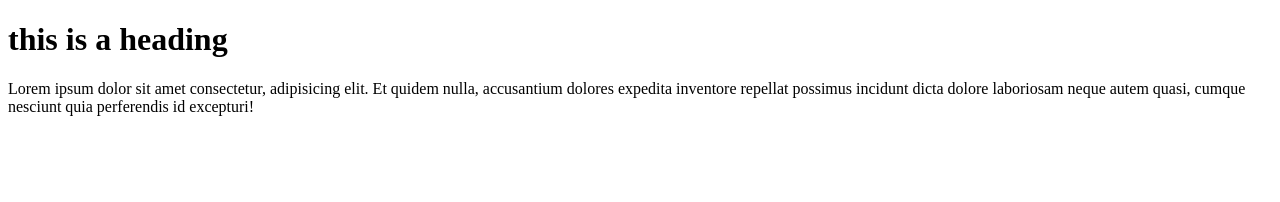
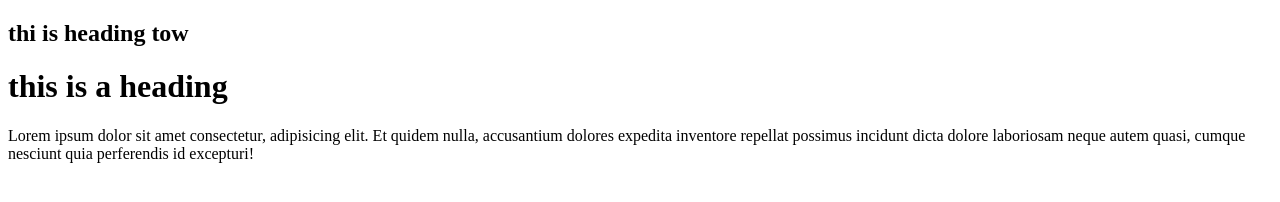
Before and after one commit to qasim786777/akprojects, a plain HTML site: page index.html in a window 1280 px wide. Drawn offline with Linux system fonts and the light colour scheme.

Commit message:
added heading

```diff
--- a/index.html
+++ b/index.html
@@ -7,7 +7,7 @@
     <title>qasim</title>
 </head>
 <body>
-
+ <h2>thi is heading tow</h2>
     <h1>this is a  heading</h1>
     <p>Lorem ipsum dolor sit amet consectetur, adipisicing elit. Et quidem nulla, accusantium dolores expedita inventore repellat possimus incidunt dicta dolore laboriosam neque autem quasi, cumque nesciunt quia perferendis id excepturi!</p>
 </body>
```
